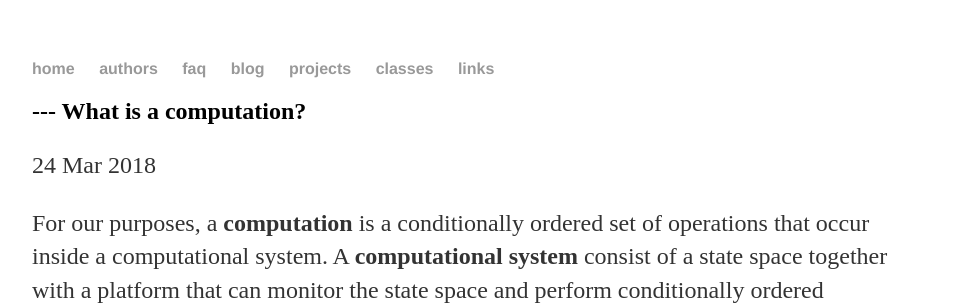
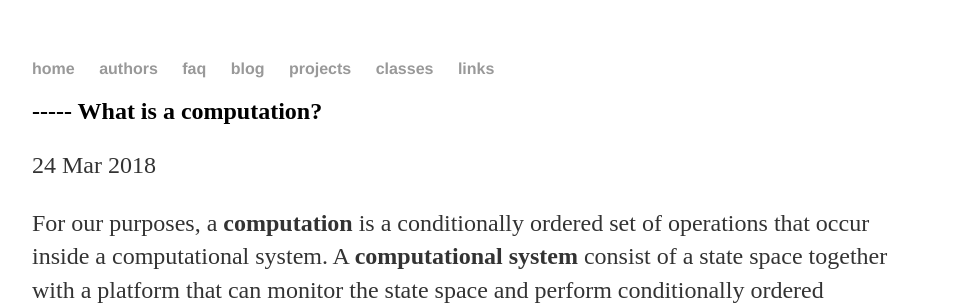
Before and after one commit to Kmccabe/KAM.github.io, a Jekyll site: the page built from _faqs/00005_ computations.md, in a window 1280 px wide. Shown: the top 305 px of the page, without its empty margins (160-1117 px from the left). Built offline with Jekyll 4.4.1, drawn with Linux system fonts in a browser that asks for light colours.

```diff
--- a/_faqs/00005_ computations.md
+++ b/_faqs/00005_ computations.md
@@ -1,5 +1,5 @@
 ---
-title: --- What is a computation?
+title: ----- What is a computation?
 date: 2018-03-24 00:00:00 Z
 layout: faq
 ---
```
